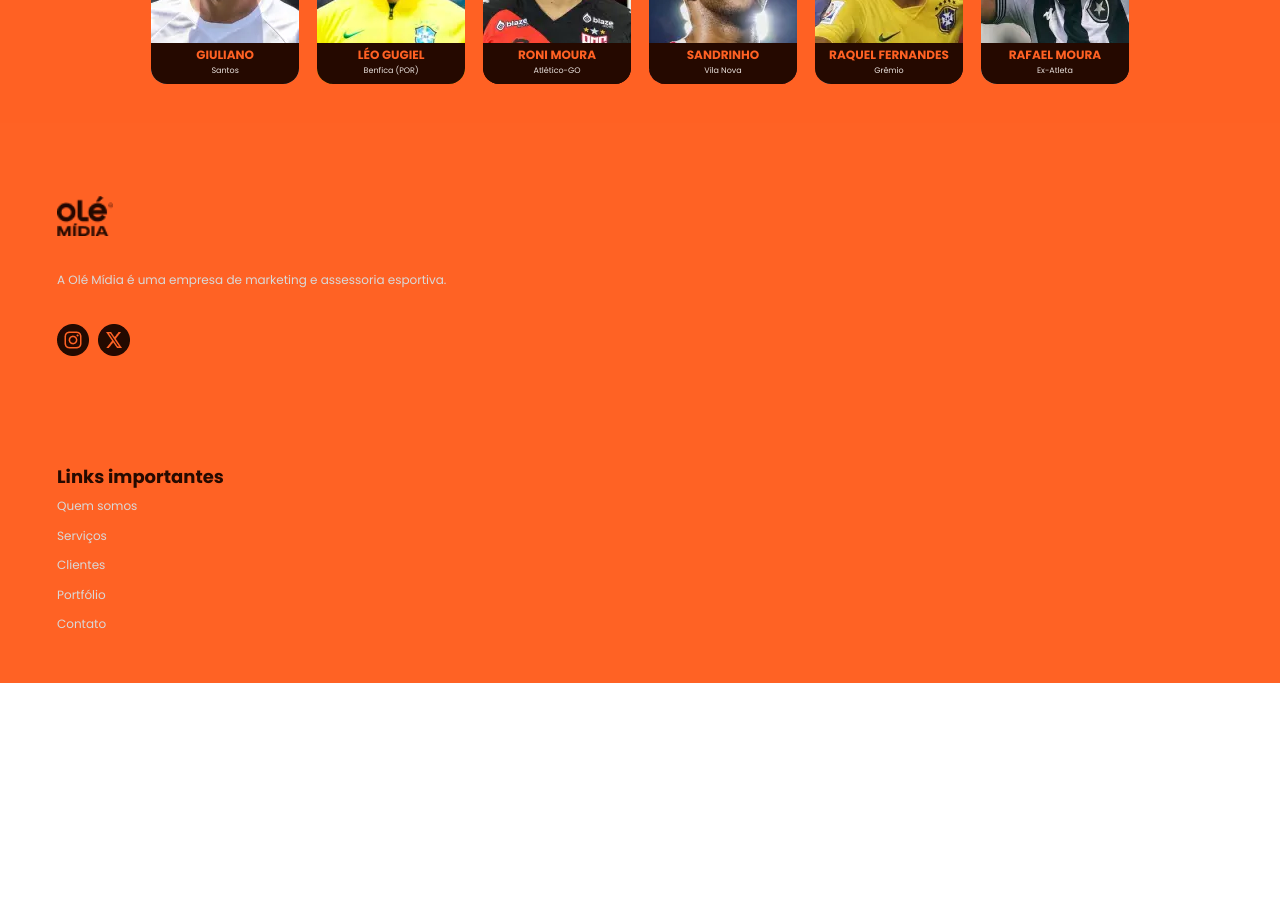
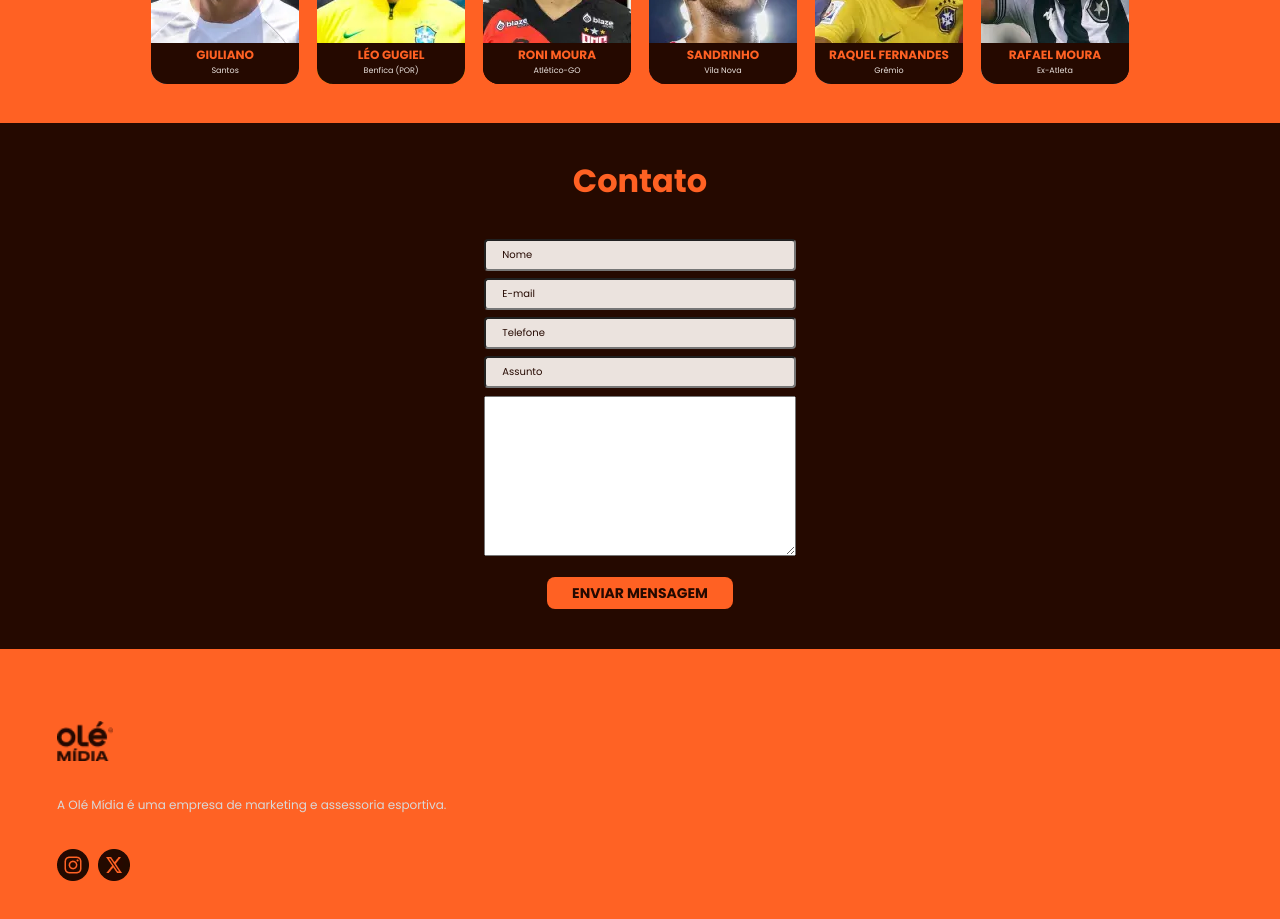
Before and after one commit to DevPBDias/ole-midia-v3, a React (Vite) app: page / in a window 1280 px wide. Shown: the part 2860-3779 px from the top of the page. Before the commit the page ends 3543 px from the top, so only its background shows below. Built offline with nearby package versions, Linux system fonts and the light colour scheme.

Commit message:
feat: created form for contact components

```diff
--- a/package.json
+++ b/package.json
@@ -10,11 +10,15 @@
     "preview": "vite preview"
   },
   "dependencies": {
+    "@emailjs/browser": "^4.3.3",
+    "@hookform/resolvers": "^3.3.4",
     "framer-motion": "^11.0.14",
     "react": "^18.2.0",
     "react-dom": "^18.2.0",
+    "react-hook-form": "^7.51.1",
     "react-router-dom": "^6.22.3",
-    "styled-components": "^6.1.8"
+    "styled-components": "^6.1.8",
+    "zod": "^3.22.4"
   },
   "devDependencies": {
     "@trybe/eslint-config-frontend": "^1.11.4",
--- a/src/App.tsx
+++ b/src/App.tsx
@@ -1,4 +1,5 @@
 import Clients from './components/clients'
+import Contact from './components/contact'
 import Footer from './components/footer'
 import Header from './components/header'
 import Home from './components/home'
@@ -13,6 +14,7 @@
         <Who />
         <Services />
         <Clients />
+        <Contact />
         <Footer />
       </>
   )
--- /dev/null
+++ b/src/components/contact/Form.tsx
@@ -0,0 +1,79 @@
+import { z } from 'zod';
+import { zodResolver } from '@hookform/resolvers/zod';
+import { useForm } from 'react-hook-form';
+import emailjs from '@emailjs/browser';
+import { FormContainer } from './styles';
+
+const contactSchema = z.object({
+    name: z.string().min(3, 'Nome curto!'),
+    email: z.string().regex(/\S+@\S+\.\S+/, 'Email inválido!'),
+    phoneNumber: z.string().min(11, 'Número inválido!').max(14, 'Número inválido!'),
+    subject: z.string().min(3, 'Assunto curto!'),
+    txt_message: z.string().min(3, 'Mensagem curta!'),
+});
+
+type ContactData = z.infer<typeof contactSchema>;
+
+function Form() {
+    const { register, handleSubmit, formState: { errors, isSubmitSuccessful }, reset, getValues } = useForm<ContactData>({
+        resolver: zodResolver(contactSchema),
+    });
+
+    const resetForm = () => {
+        if (isSubmitSuccessful) {
+            reset({
+                name: '',
+                email: '',
+                phoneNumber: '',
+                subject: '',
+                txt_message: '',
+            });
+        }
+    };
+
+    // useEffect(() => {
+    //     if (isSubmitSuccessful) {
+    //       reset({ something: "" })
+    //     }
+    //   }, [formState, submittedData, reset])
+
+    const sendEmail = () => {
+        const template = {
+            from_name: getValues("name"),
+            email: getValues('email'),
+            subject: getValues('subject'),
+            message: getValues('txt_message') + getValues('phoneNumber'),
+        };
+
+        emailjs.send('service_c0dyi0t', 'template_pxeokfc', template, 'K9YPasuHtbdSlNyI_')
+            .then((response) => {
+                console.log('Email enviado', response.status, response.text);
+                resetForm();
+            }, (error) => {
+                console.log('Error: ', error);
+            });
+    };
+
+    const onSubmit = async (data: ContactData) => {
+        console.log(data);
+        sendEmail();
+    }
+
+    return (
+        <FormContainer onSubmit={handleSubmit(onSubmit)}>
+            <input placeholder="Nome" type="text" {...register('name')} />
+            {errors.name && <span>{errors.name.message}</span>}
+            <input placeholder="E-mail" type="email" {...register('email')} />
+            {errors.email && <span>{errors.email.message}</span>}
+            <input placeholder="Telefone" type="text" {...register('phoneNumber')} />
+            {errors.phoneNumber && <span>{errors.phoneNumber.message}</span>}
+            <input placeholder="Assunto" type="text" {...register('subject')} />
+            {errors.subject && <span>{errors.subject.message}</span>}
+            <textarea {...register('txt_message')} />
+            {errors.txt_message && <span>{errors.txt_message.message}</span>}
+            <button type='submit'>Enviar mensagem</button>
+        </ FormContainer>
+    )
+};
+
+export default Form
--- /dev/null
+++ b/src/components/contact/index.tsx
@@ -0,0 +1,13 @@
+import Form from "./Form"
+import { ContactContainer } from "./styles"
+
+function Contact() {
+  return (
+    <ContactContainer>
+        <h3>Contato</h3>
+        <Form />
+    </ContactContainer>
+  )
+}
+
+export default Contact
--- /dev/null
+++ b/src/components/contact/styles.tsx
@@ -0,0 +1,90 @@
+import styled from 'styled-components';
+
+export const ContactContainer = styled.section`
+    width: 100%;
+    display: flex;
+    flex-flow: column nowrap;
+    justify-content: center;
+    align-items: center;
+    justify-items: center;
+    background-color: var(--Dark-Brown, #250900);
+    padding-top: 2.2em;
+
+    h3 {
+        color: var(--Vibrant-Orange, #FF6123);
+        font-size: 1.77778rem;
+        font-style: normal;
+        font-weight: 700;
+        line-height: 2rem;
+    }
+`;
+
+export const FormContainer = styled.form`
+    width: 17.3em;
+    display: flex;
+    flex-flow: column nowrap;
+    justify-content: center;
+    align-items: center;
+    justify-items: center;
+    gap: .4em;
+    margin-block: 2.22em;
+
+    input {
+        width: 100%;
+        height: 1.77778rem;
+        padding: 0.44444rem 0.88889rem;
+        border-radius: 0.22222rem;
+        background: var(--Off-White, #EBE3DE);
+        color: var(--Dark-Brown, #250900);
+        font-size: 0.55556rem;
+        font-style: normal;
+        font-weight: 400;
+        line-height: 0.66667rem;
+
+        &::placeholder {
+            color: var(--Dark-Brown, #250900);
+            font-size: 0.55556rem;
+            font-style: normal;
+            font-weight: 400;
+            line-height: 0.66667rem;
+        }
+    }
+
+    textarea {
+        width: 100%;
+        height: 8.88889rem;
+        padding: 0.44444rem 0.88889rem;
+        flex-shrink: 0;
+        color: var(--Dark-Brown, #250900);
+        font-size: 0.55556rem;
+        font-style: normal;
+        font-weight: 400;
+        line-height: 0.66667rem;
+    }
+
+    button {
+        width: 60%;
+        height: 1.77778rem;
+        border-radius: 0.44444rem;
+        background: var(--Vibrant-Orange, #FF6123);
+        flex-shrink: 0;
+        border: none;
+        color: var(--Dark-Brown, #250900);
+        text-align: center;
+        font-size: 0.77778rem;
+        font-style: normal;
+        font-weight: 700;
+        line-height: 1.33333rem;
+        text-transform: uppercase;
+        margin-top: 1em;
+    }
+
+    span {
+        width: 100%;
+        color: var(--Dark-Brown, #FF6123);
+        font-size: 0.55556rem;
+        font-style: normal;
+        font-weight: 400;
+        line-height: 0.66667rem;
+    }
+`;
```
Also changed, not shown: 1 other file (tests, documents, lock files or other folders).
